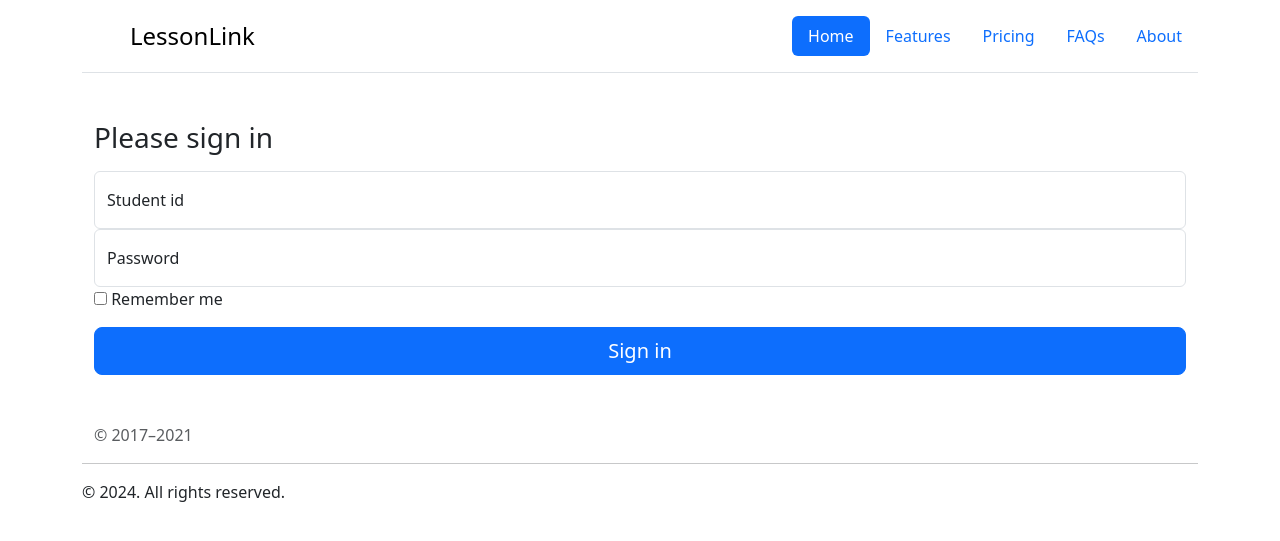
After one commit to f-lab-edu/LessonLink, a FastAPI app: template src/templates/login.html in a window 1280 px wide. The commit adds this page. Shown: the top 541 px of the page. Run offline with FastAPI, Linux system fonts and the light colour scheme; the template is opened without the code that fills it, so the values that code supplies are empty.

Commit message:
login 템플릿

```diff
--- a/src/main.py
+++ b/src/main.py
@@ -4,7 +4,7 @@ from fastapi.responses import HTMLResponse
 from apis import (
     students, instructors, courses,
     classrooms, schedules, reservations,
-    payments
+    payments, login
 )
 
 app = FastAPI()
@@ -15,6 +15,7 @@ app.include_router(classrooms.router)
 app.include_router(schedules.router)
 app.include_router(reservations.router)
 app.include_router(payments.router)
+app.include_router(login.router)
 
 templates = Jinja2Templates(directory="templates")
 
--- a/src/templates/index.html
+++ b/src/templates/index.html
@@ -1,5 +1,7 @@
 {% extends "base.html" %}
 {% block content %}
-<h1>Hello, FastAPI with Bootstrap!</h1>
-<button class="btn btn-primary">A Bootstrap Button</button>
+<h1>Hello, Academy!!</h1>
+<a href="/log-in/students">
+    <button class="btn btn-primary">Student Sign-in</button>
+</a>
 {% endblock %}
--- /dev/null
+++ b/src/templates/login.html
@@ -0,0 +1,25 @@
+{% extends "base.html" %}
+{% block content %}
+<main class="form-signin">
+  <form>
+    <h1 class="h3 mb-3 fw-normal">Please sign in</h1>
+
+    <div class="form-floating">
+      <input type="text" class="form-control" id="floatingInput" placeholder="Enter your ID">
+      <label for="floatingInput">Student id</label>
+    </div>
+    <div class="form-floating">
+      <input type="password" class="form-control" id="floatingPassword" placeholder="Password">
+      <label for="floatingPassword">Password</label>
+    </div>
+
+    <div class="checkbox mb-3">
+      <label>
+        <input type="checkbox" value="remember-me"> Remember me
+      </label>
+    </div>
+    <button class="w-100 btn btn-lg btn-primary" type="submit">Sign in</button>
+    <p class="mt-5 mb-3 text-muted">© 2017–2021</p>
+  </form>
+</main>
+{% endblock %}
```
Also changed, not shown: src/apis/login.py (added, +16 -0 lines).
